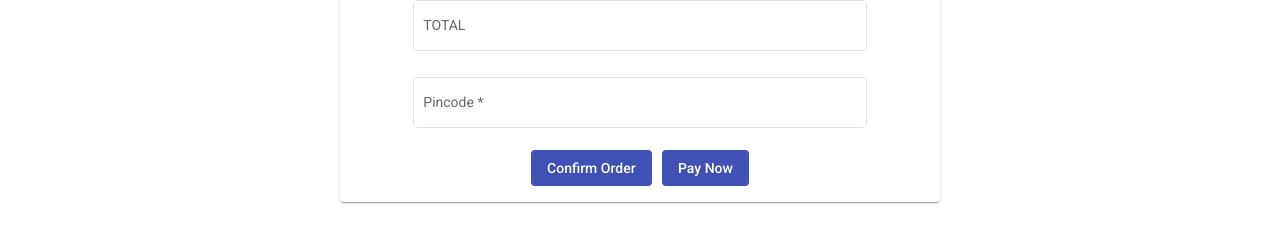
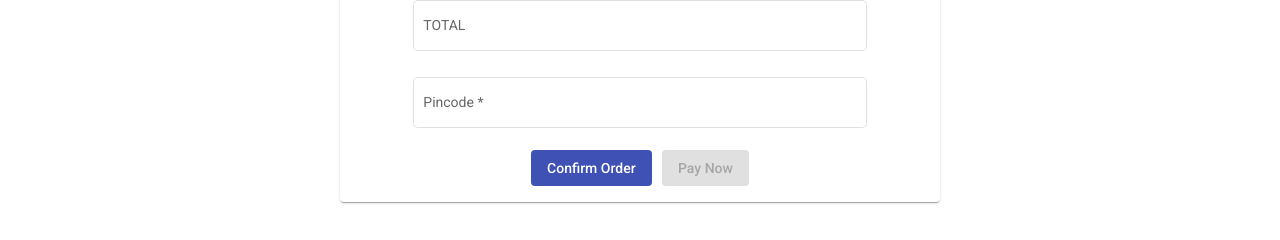
Before and after one commit to ajayk01/mini, an Angular app: page /order in a window 1280 px wide. Shown: the part 907-1147 px from the top of the page. Built offline with nearby package versions, Linux system fonts and the light colour scheme; no server answers.

Commit message:
The order page pay now enable and disabled

```diff
--- a/src/app/order/order.component.html
+++ b/src/app/order/order.component.html
@@ -79,7 +79,7 @@
         </mat-form-field>
     </div>
         <button mat-flat-button color="primary">Confirm Order</button> &nbsp;
-        <button type="button" mat-flat-button color="primary" data-toggle="modal" data-target="#exampleModalCenter" >
+        <button type="button" mat-flat-button color="primary" data-toggle="modal" data-target="#exampleModalCenter" [disabled]="!f">
           Pay Now
         </button>
 
```
